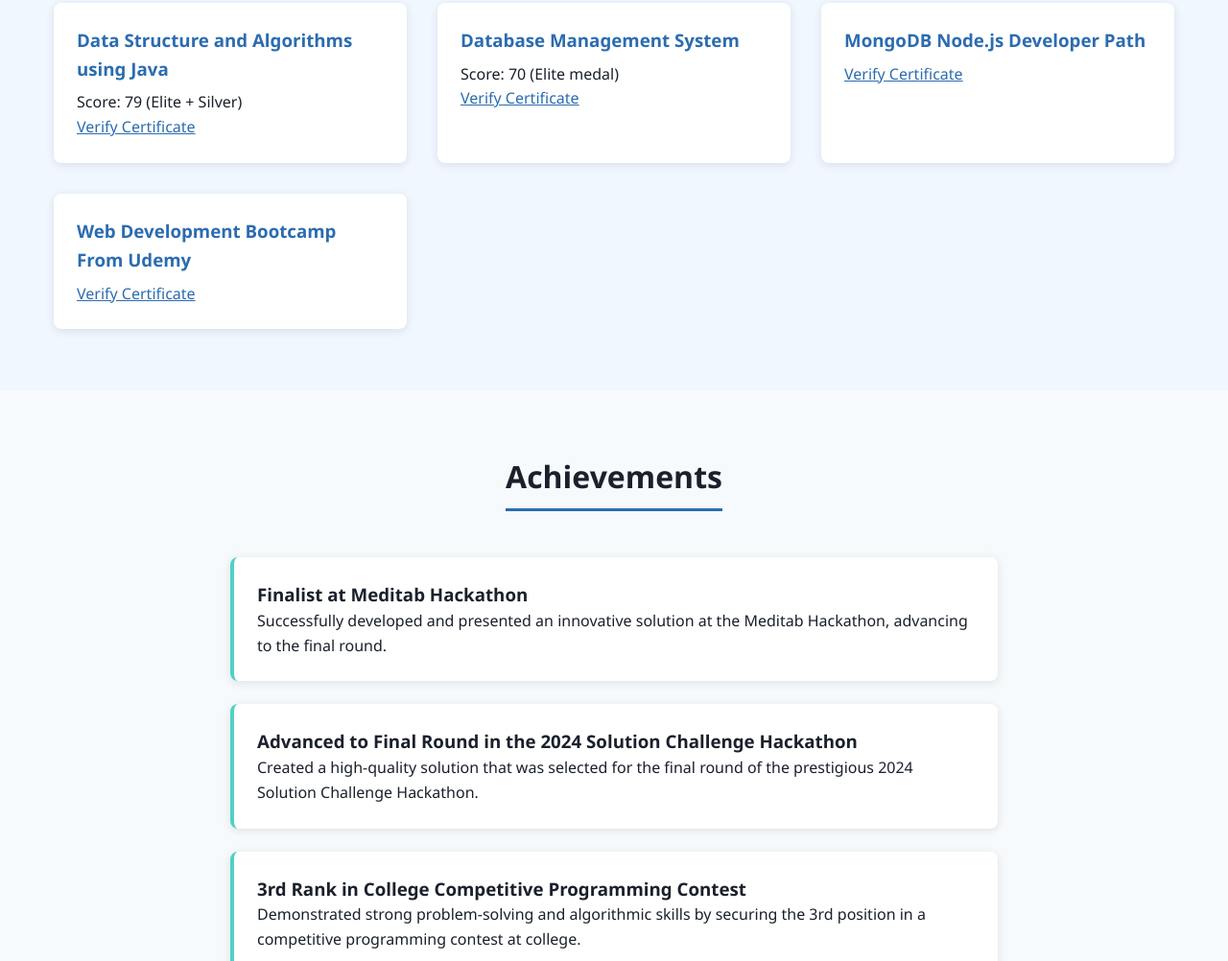
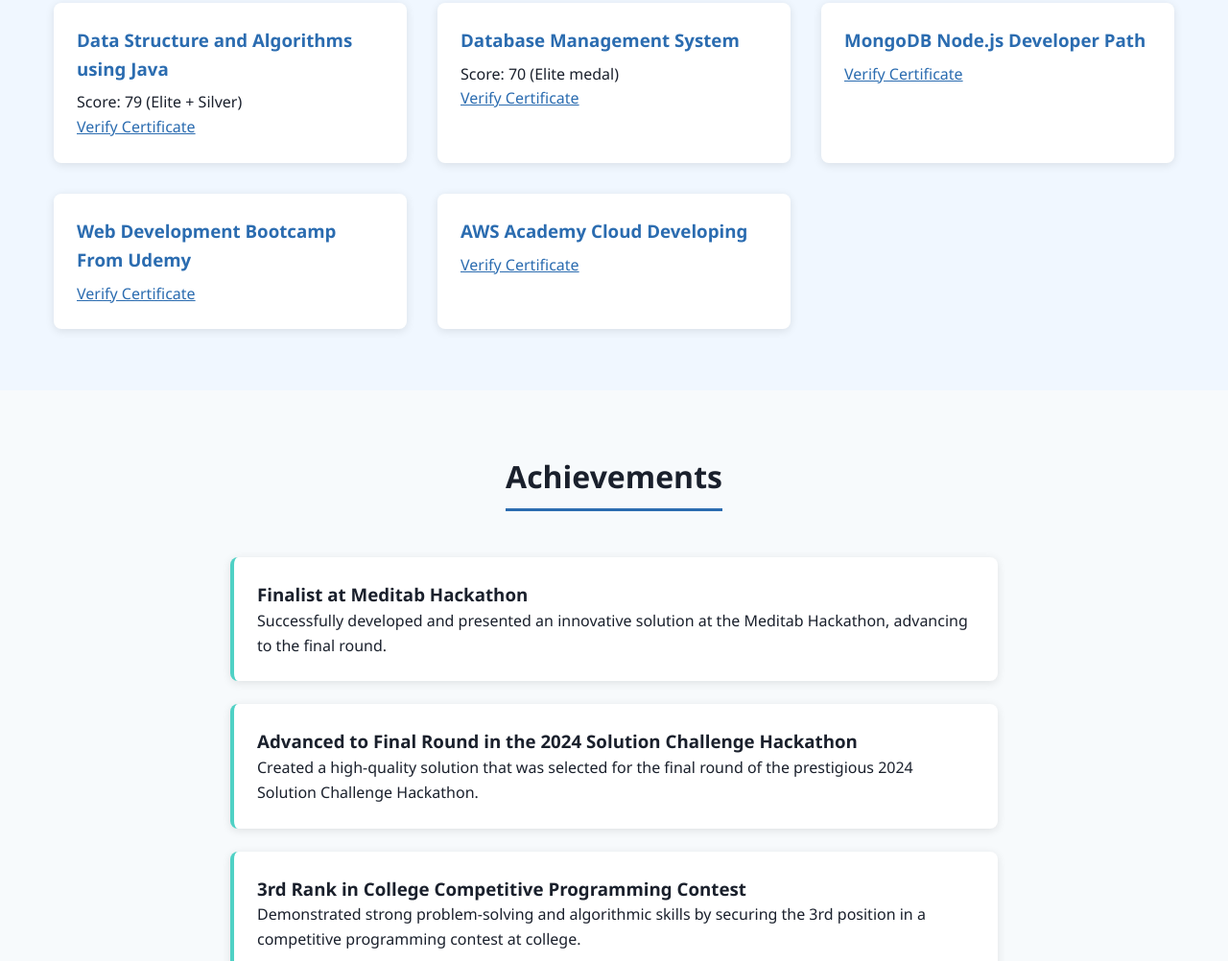
Before and after one commit to Aummehta/localrepo, a plain HTML site: page index.html in a window 1280 px wide. Shown: the part 4522-5524 px from the top of the page at 96% size. Drawn offline with Linux system fonts and the light colour scheme.

Commit message:
Update index.html

```diff
--- a/index.html
+++ b/index.html
@@ -676,6 +676,10 @@
                     <h3>Web Development Bootcamp From Udemy</h3>
                     <a href="https://udemy-certificate.s3.amazonaws.com/image/UC-ee45d117-d804-4e10-9147-a6b73e0d917c.jpg" style="color: var(--primary-color);">Verify Certificate</a>
                 </div>
+                <div class="cert-card">
+                    <h3>AWS Academy Cloud Developing</h3>
+                    <a href="https://www.credly.com/badges/2982c8d7-8342-4f03-a151-0cfd44c8161c/print" style="color: var(--primary-color);">Verify Certificate</a>
+                </div>
             </div>
         </div>
     </section>
```
